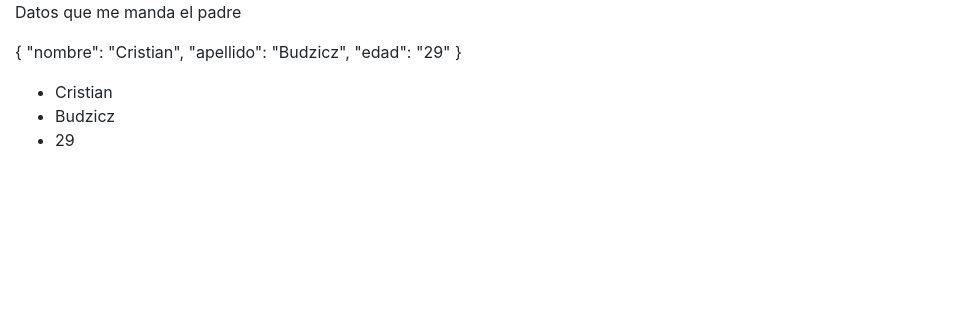
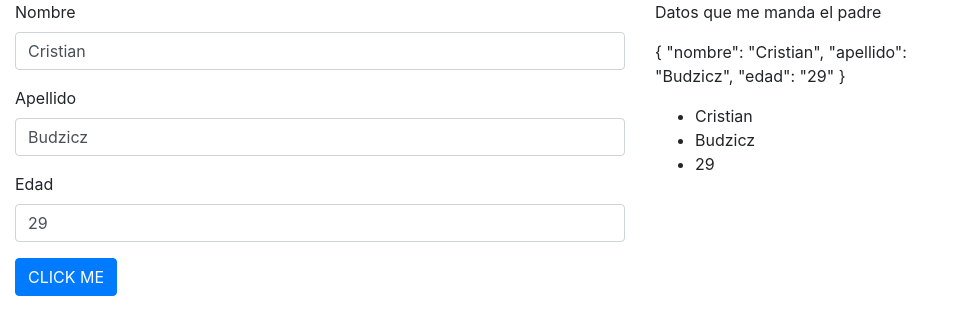
Before and after one commit to cristian16b/Angular-practica-componentes, an Angular app: page / in a window 1280 px wide. Shown: the top 334 px of the page, without its empty margins (0-954 px from the left). Built offline with nearby package versions, Linux system fonts and the light colour scheme.

Commit message:
Databilding con ngModel y gestion de eventos (click)

```diff
--- a/src/app/app.component.html
+++ b/src/app/app.component.html
@@ -7,10 +7,30 @@
 </div>
 -->
 <div class="row">
-  <div class="col-lg-12">
-    <app-body [propiedadHijo]="datos"></app-body>
-  </div>
+    <div class="col-6">
+          <div class="form-group">
+            <label for="user">Nombre</label>
+            <input type="text" [(ngModel)]="datos.nombre" class="form-control">
+          </div>
+          <div class="form-group">
+            <label for="apellido">Apellido</label>
+            <input type="text" [(ngModel)]="datos.apellido" class="form-control">
+          </div>
+          <div class="form-group">
+            <label for="edad">Edad</label>
+            <input type="text" [(ngModel)]="datos.edad" class="form-control">
+          </div>
+      <button type="button" (click)="eventoBoton()" class="btn btn-primary">CLICK ME</button>
+    </div>
+    <div class="col-6">
+      <div class="row">
+        <div class="col-lg-6">
+              <app-body [propiedadHijo]="datos"></app-body>
+            </div>
+          </div>
+    </div>
 </div>
+
 <!--
 <div class="row">
   <div class="col-lg-12">
--- a/src/app/app.component.ts
+++ b/src/app/app.component.ts
@@ -10,4 +10,8 @@ export class AppComponent {
   //prueba de pasar datos del componente padre app
   //al componente hijo(en este caso el body)
   datos: any = { nombre: "Cristian",apellido: "Budzicz",edad: "29"};
+
+  eventoBoton () {
+    console.log(this.datos);
+  }
 }
--- a/src/app/app.module.ts
+++ b/src/app/app.module.ts
@@ -6,6 +6,7 @@ import { AppComponent } from './app.component';
 import { HeaderComponent } from './header/header.component';
 import { FooterComponent } from './footer/footer.component';
 import { BodyComponent } from './body/body.component';
+import { FormsModule, ReactiveFormsModule } from '@angular/forms'
 
 @NgModule({
   declarations: [
@@ -16,7 +17,8 @@ import { BodyComponent } from './body/body.component';
   ],
   imports: [
     BrowserModule,
-    AppRoutingModule
+    AppRoutingModule,
+    FormsModule
   ],
   providers: [],
   bootstrap: [AppComponent]
--- a/src/index.html
+++ b/src/index.html
@@ -7,10 +7,9 @@
 
   <meta name="viewport" content="width=device-width, initial-scale=1">
   <link rel="icon" type="image/x-icon" href="favicon.ico">
-  <link rel="stylesheet" href="https://stackpath.bootstrapcdn.com/bootstrap/4.3.1/css/bootstrap.min.css" integrity="sha384-ggOyR0iXCbMQv3Xipma34MD+dH/1fQ784/j6cY/iJTQUOhcWr7x9JvoRxT2MZw1T" crossorigin="anonymous">
-  <script src="https://stackpath.bootstrapcdn.com/bootstrap/4.3.1/js/bootstrap.min.js" integrity="sha384-JjSmVgyd0p3pXB1rRibZUAYoIIy6OrQ6VrjIEaFf/nJGzIxFDsf4x0xIM+B07jRM" crossorigin="anonymous"></script>
   <script src="https://code.jquery.com/jquery-3.3.1.slim.min.js" integrity="sha384-q8i/X+965DzO0rT7abK41JStQIAqVgRVzpbzo5smXKp4YfRvH+8abtTE1Pi6jizo" crossorigin="anonymous"></script>
   <script src="https://cdnjs.cloudflare.com/ajax/libs/popper.js/1.14.7/umd/popper.min.js" integrity="sha384-UO2eT0CpHqdSJQ6hJty5KVphtPhzWj9WO1clHTMGa3JDZwrnQq4sF86dIHNDz0W1" crossorigin="anonymous"></script>
+  <link rel="stylesheet" href="https://stackpath.bootstrapcdn.com/bootstrap/4.3.1/css/bootstrap.min.css" integrity="sha384-ggOyR0iXCbMQv3Xipma34MD+dH/1fQ784/j6cY/iJTQUOhcWr7x9JvoRxT2MZw1T" crossorigin="anonymous">
   <script src="https://stackpath.bootstrapcdn.com/bootstrap/4.3.1/js/bootstrap.min.js" integrity="sha384-JjSmVgyd0p3pXB1rRibZUAYoIIy6OrQ6VrjIEaFf/nJGzIxFDsf4x0xIM+B07jRM" crossorigin="anonymous"></script>
 </head>
 <body>
```
